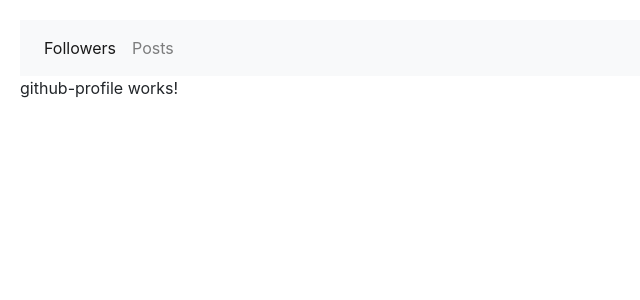
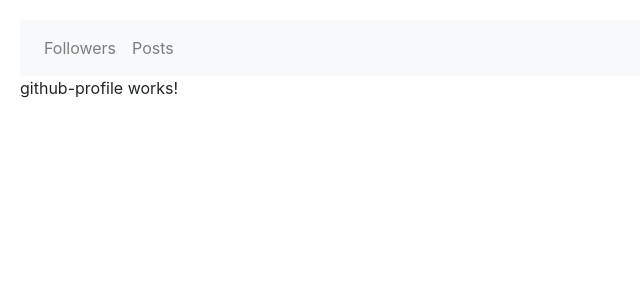
Before and after one commit to tabarino/FirstAngularProject, an Angular app: page /followers/1/1 in a window 1280 px wide. Shown: the top 300 px of the page, without its empty margins (0-640 px from the left). Built offline with nearby package versions, Linux system fonts and the light colour scheme.

Commit message:
134. Query Parameters

```diff
--- a/src/app/github-followers/github-followers.component.ts
+++ b/src/app/github-followers/github-followers.component.ts
@@ -1,5 +1,6 @@
 import { Component, OnInit } from '@angular/core';
 import { GithubFollowersService } from '../services/github-followers.service';
+import { ActivatedRoute } from '@angular/router';
 
 @Component({
   selector: 'github-followers',
@@ -9,9 +10,16 @@ import { GithubFollowersService } from '../services/github-followers.service';
 export class GithubFollowersComponent implements OnInit {
   followers: any;
 
-  constructor(private service: GithubFollowersService) { }
+  constructor(
+    private route: ActivatedRoute,
+    private service: GithubFollowersService
+  ) { }
 
   ngOnInit(): void {
+    this.route.queryParamMap.subscribe(queryParams => {
+      console.log(queryParams.get('page'));
+    });
+
     this.service.getAll().subscribe(
       followers => this.followers = followers
     );
--- a/src/app/github-profile/github-profile.component.ts
+++ b/src/app/github-profile/github-profile.component.ts
@@ -11,6 +11,12 @@ export class GithubProfileComponent implements OnInit {
   constructor(private route: ActivatedRoute) { }
 
   ngOnInit(): void {
+    // The Snapshot only get the params once, if it changes in the page it won't get again
+    // So, it's better using Observables, like .subscribe
+    // Using Observables, every time the model changes Angular will trigger that change
+    let id = this.route.snapshot.paramMap.get('id');
+    console.log(id);
+
     this.route.paramMap.subscribe(params => {
       // To convert a string to a number use + before your variable
       let id = +params.get('id');
--- a/src/app/navbar/navbar.component.html
+++ b/src/app/navbar/navbar.component.html
@@ -1,7 +1,7 @@
 <nav class="navbar navbar-expand navbar-light bg-light">
     <ul class="nav navbar-nav">
         <li class="nav-item" routerLinkActive='active current'>
-            <a class="nav-link" routerLink="/followers">Followers</a>
+            <a class="nav-link" routerLink="/followers" [queryParams]="{ page: 1, order: 'newest' }">Followers</a>
         </li>
         <li class="nav-item" routerLinkActive='active current'>
             <a class="nav-link" routerLink="/posts">Posts</a>
```
